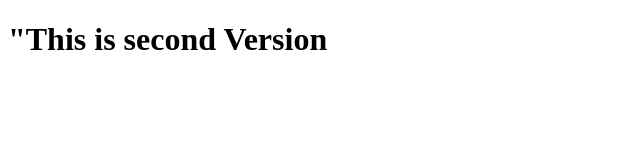
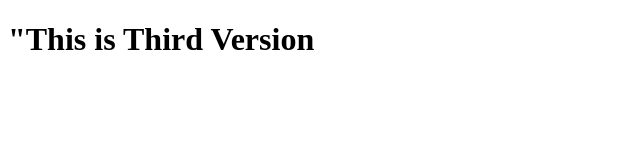
Before and after one commit to PRIYANSHU4061/MyRepo, a plain HTML site: page index.html in a window 1280 px wide. Shown: the whole page, without its empty margins (0-640 px from the left). Drawn offline with Linux system fonts and the light colour scheme.

Commit message:
Third Version

```diff
--- a/index.html
+++ b/index.html
@@ -6,6 +6,6 @@
     <title>Document</title>
 </head>
 <body>
-    <h1>"This is second Version</h1>
+    <h1>"This is Third Version</h1>
 </body>
 </html>
```
